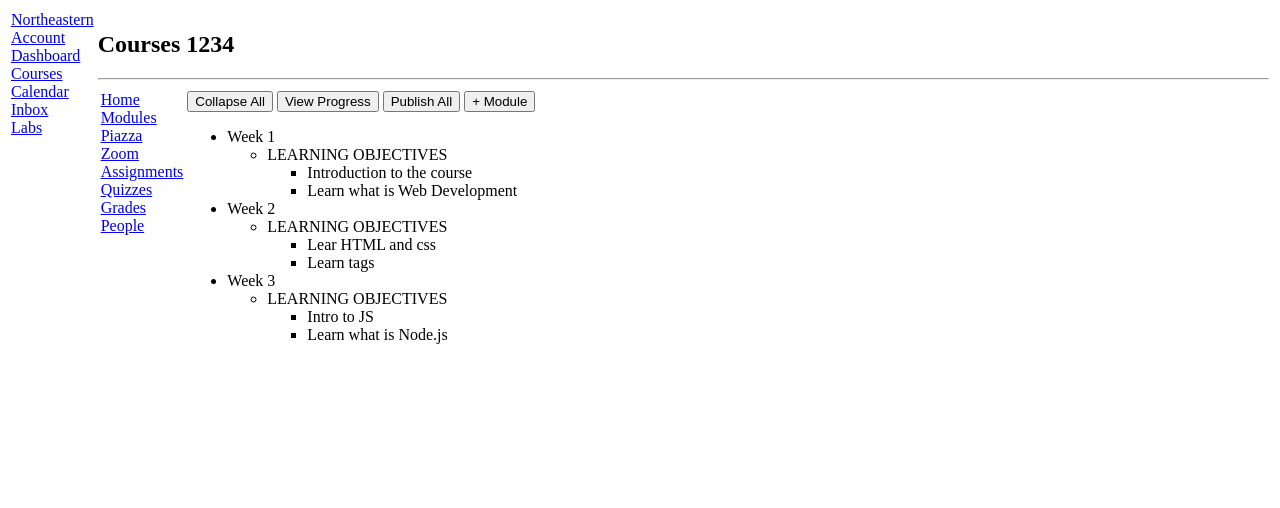
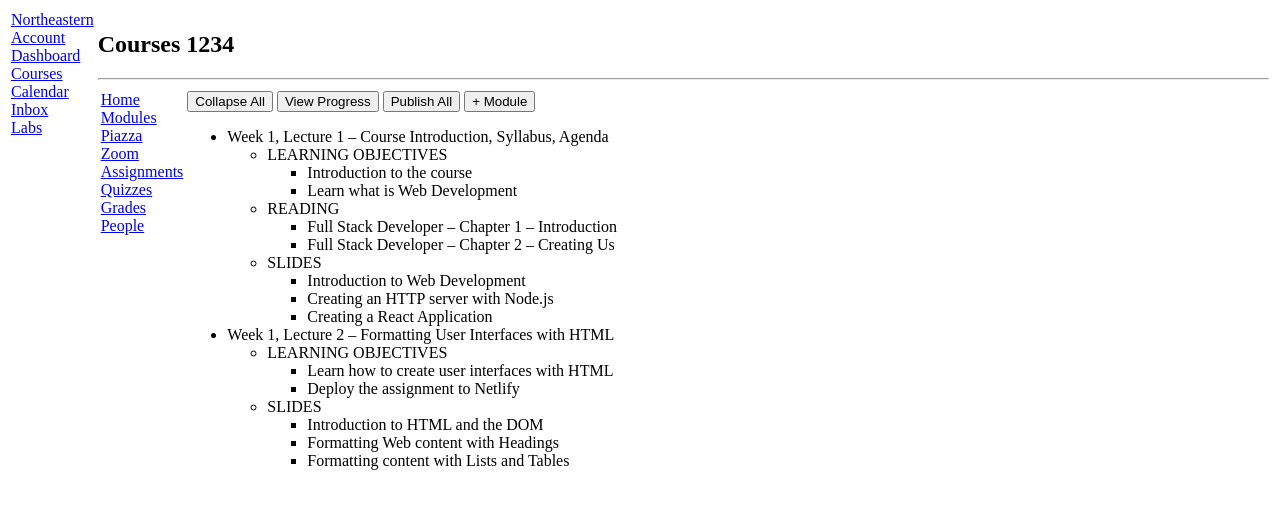
Before and after one commit to Rushikesh-pawar/kambaz-next-js, a Next.js app: page /Courses/1234/Modules in a window 1280 px wide. Shown: the top 508 px of the page. Built offline with nearby package versions, Linux system fonts and the light colour scheme.

Commit message:
fourth commit

```diff
--- a/app/(Kambaz)/Courses/[cid]/Modules/page.tsx
+++ b/app/(Kambaz)/Courses/[cid]/Modules/page.tsx
@@ -4,7 +4,7 @@
       <button>Collapse All</button> <button>View Progress</button> <button>Publish All</button> <button>+ Module</button>
       <ul id="wd-modules">
         <li className="wd-module">
-          <div className="wd-title">Week 1</div>
+          <div className="wd-title">Week 1, Lecture 1 – Course Introduction, Syllabus, Agenda</div>
           <ul className="wd-lessons">
             <li className="wd-lesson">
               <span className="wd-title">LEARNING OBJECTIVES</span>
@@ -13,28 +13,43 @@
                 <li className="wd-content-item">Learn what is Web Development</li>
               </ul>
             </li>
-          </ul>
-        </li>
-        <li className="wd-module">
-          <div className="wd-title">Week 2</div>
-             <ul className="wd-lessons">
+
             <li className="wd-lesson">
-              <span className="wd-title">LEARNING OBJECTIVES</span>
+              <span className="wd-title">READING</span>
               <ul className="wd-content">
-                <li className="wd-content-item">Lear HTML and css</li>
-                <li className="wd-content-item">Learn tags</li>
+                <li className="wd-content-item">Full Stack Developer – Chapter 1 – Introduction</li>
+                <li className="wd-content-item">Full Stack Developer – Chapter 2 – Creating Us</li>
+              </ul>
+            </li>
+
+            <li className="wd-lesson">
+              <span className="wd-title">SLIDES</span>
+              <ul className="wd-content">
+                <li className="wd-content-item">Introduction to Web Development</li>
+                <li className="wd-content-item">Creating an HTTP server with Node.js</li>
+                <li className="wd-content-item">Creating a React Application</li>
               </ul>
             </li>
           </ul>
         </li>
+
         <li className="wd-module">
-          <div className="wd-title">Week 3</div>
-             <ul className="wd-lessons">
+          <div className="wd-title">Week 1, Lecture 2 – Formatting User Interfaces with HTML</div>
+          <ul className="wd-lessons">
             <li className="wd-lesson">
               <span className="wd-title">LEARNING OBJECTIVES</span>
               <ul className="wd-content">
-                <li className="wd-content-item">Intro to JS</li>
-                <li className="wd-content-item">Learn what is Node.js</li>
+                <li className="wd-content-item">Learn how to create user interfaces with HTML</li>
+                <li className="wd-content-item">Deploy the assignment to Netlify</li>
+              </ul>
+            </li>
+
+            <li className="wd-lesson">
+              <span className="wd-title">SLIDES</span>
+              <ul className="wd-content">
+                <li className="wd-content-item">Introduction to HTML and the DOM</li>
+                <li className="wd-content-item">Formatting Web content with Headings</li>
+                <li className="wd-content-item">Formatting content with Lists and Tables</li>
               </ul>
             </li>
           </ul>
```
